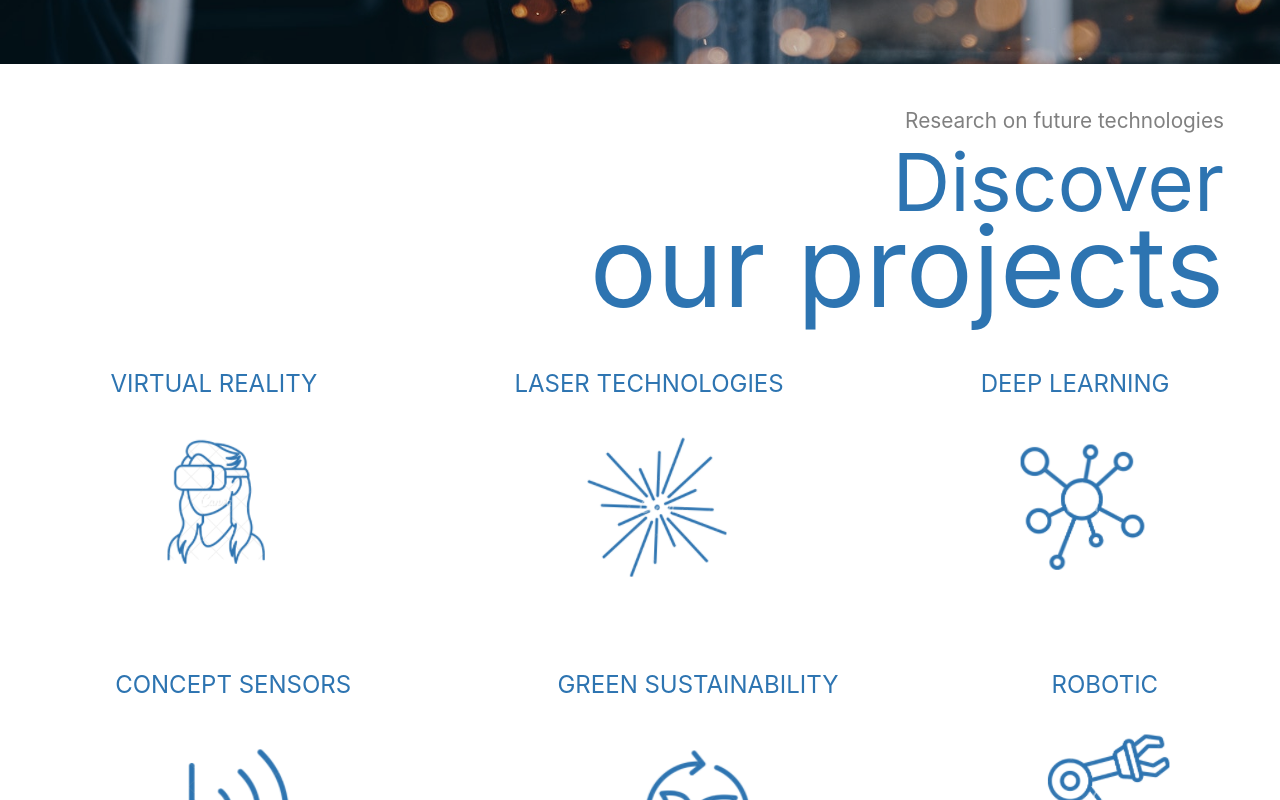
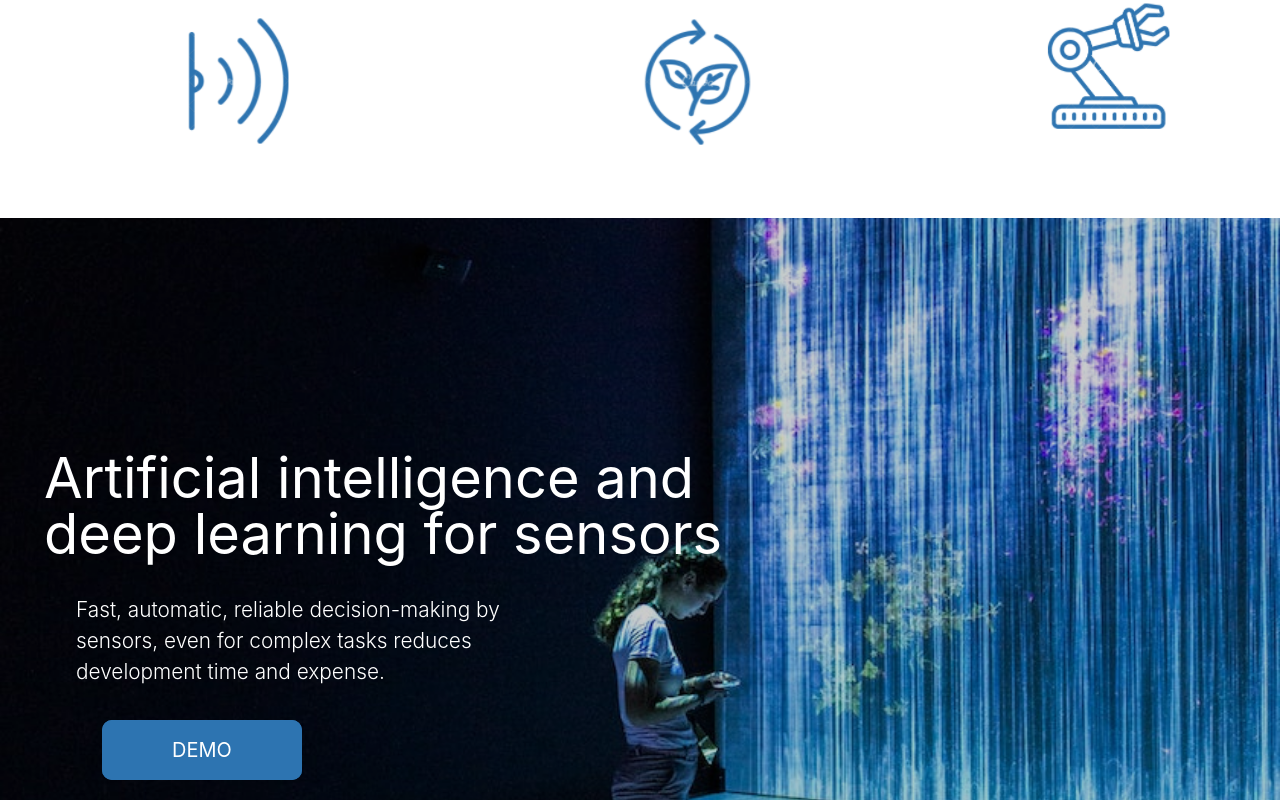
Before and after one commit to HungryOctopus/think-tank-website, a React (Create React App) app in the folder client/: page /projects in a window 1280 px wide. Shown: the part 820-1620 px from the top of the page. Built offline with nearby package versions, Linux system fonts and the light colour scheme.

Commit message:
added links & general improvements responsive & design

```diff
--- a/client/src/App.js
+++ b/client/src/App.js
@@ -1,33 +1,25 @@
-import React, { useEffect } from 'react';
+import React from 'react';
 import Navbar from './components/Navbar/Navbar';
-import Homepage from './Homepage';
-import { BrowserRouter as Router, Routes, Route } from 'react-router-dom';
+import Hero from './components/Hero/Hero';
+import Projects from './components/Projects/Projects';
+import Focus from './components/Focus/Focus.jsx';
+import About from './components/About/About';
+import Homepage from './views/Homepage';
+import { Routes, Route } from 'react-router-dom';
 import './index.css';
 import Footer from './footer/Footer';
+import ProjectsFocus from './views/ProjectsFocus';
 
 function App() {
-  // //const [offsetY, setoffsetY] = useState(0); // const of the length of the page
-
-  // const handleScroll = () => setoffsetY(window.pageYOffset);
-
-  // useEffect(() => {
-  //   window.addEventListener('scroll', handleScroll);
-
-  //   return () => window.removeEventListener('scroll', handleScroll);
-  // }, []);
-
   return (
     <>
-      <Router>
-        <Navbar />
-        <Homepage />
-        {/* <Routes>
-          <Route path="/" exact component={Homepage} />
-          <Route path="/projects" component={Projects} />
-          <Route path="/about" component={About} />
-        </Routes> */}
-        <Footer />
-      </Router>
+      <Navbar />
+      <Routes>
+        <Route path="/" element={<Homepage />} />
+        <Route path="/projects" element={<ProjectsFocus />} />
+        <Route path="/about" element={<About />} />
+      </Routes>
+      <Footer />
     </>
   );
 }
--- a/client/src/Homepage.jsx
+++ /dev/null
@@ -1,18 +0,0 @@
-import React, { useState, useEffect } from 'react';
-import Hero from './components/Hero/Hero';
-import Focus from './components/Focus/Focus';
-import Projects from './components/Projects/Projects';
-import About from './components/About/About';
-
-function Homepage() {
-  return (
-    <>
-      <Hero />
-      <Projects />
-      <Focus />
-      <About />
-    </>
-  );
-}
-
-export default Homepage;
--- a/client/src/components/About/About.css
+++ b/client/src/components/About/About.css
@@ -22,11 +22,11 @@
   .about-paragraph {
     display: flex;
     flex-direction: column;
+    margin: 10% 5% 10 5%;
+    padding: 10% 0 10% 0;
   }
 }
 
-/* @media screen and (max-width: 600px) {
-  .about-paragraph {
-    display: flex-column;
-  }
-} */
+.about-paragraph {
+  margin: 15% 5% 10 5%;
+}
--- a/client/src/components/Focus/Focus.css
+++ b/client/src/components/Focus/Focus.css
@@ -53,8 +53,78 @@
   width: 100%;
   display: flex;
   flex-direction: column;
-  justify-content: start;
+  justify-content: flex-start;
   align-items: flex-start;
   box-shadow: inset 0 0 0 1000px rgba(0, 0, 0, 0.2);
   object-fit: contain;
 }
+
+.btn {
+  width: 200px;
+  font-size: 20px;
+  height: 60px;
+  border: none;
+  outline: none;
+  background: var(--s-blue);
+  color: #fff;
+  cursor: pointer;
+  position: relative;
+  z-index: 0;
+  border-radius: 10px;
+}
+
+.btn::before {
+  position: absolute;
+  content: '';
+  width: calc(100% + 4px);
+  height: calc(100% + 4px);
+  left: -2px;
+  top: -2px;
+  background: linear-gradient(
+    124deg,
+    #ff2400,
+    #e81d1d,
+    #e8b71d,
+    #e3e81d,
+    #1de840,
+    #1ddde8,
+    #2b1de8,
+    #dd00f3,
+    #dd00f3
+  );
+  background-size: 400%;
+  z-index: -1;
+  filter: blur(5px);
+  animation: move 20s linear infinite;
+  opacity: 0;
+  transition: opacity 0.3s ease-in-out;
+  border-radius: 10px;
+}
+
+.btn:hover::before {
+  opacity: 1;
+}
+
+.btn::after {
+  z-index: -1;
+  content: '';
+  position: absolute;
+  width: 100%;
+  height: 100%;
+  background: var(--s-blue);
+  left: 0;
+  top: 0;
+  border-radius: 10px;
+}
+
+@keyframes move {
+  0% {
+    background-position: 0 0;
+  }
+  50% {
+    background-position: 400% 0;
+  }
+  100% {
+    background-position: 0 0;
+  }
+}
--- a/client/src/components/Focus/Focus.jsx
+++ b/client/src/components/Focus/Focus.jsx
@@ -15,7 +15,7 @@ function Focus() {
             </p>
           </div>
           <div>
-            <button className="btn">SEE DEMO</button>
+            <button className="btn">DEMO</button>
           </div>
         </div>
       </div>
--- a/client/src/components/Navbar/Navbar.css
+++ b/client/src/components/Navbar/Navbar.css
@@ -31,14 +31,15 @@ nav h3 {
 nav h4 {
   font-size: 0.875rem;
 }
+
 @media screen and (max-width: 600px) {
-  .h3 {
-    display: none;
+  .navbar-menu h3 {
+    font-size: 0.875rem;
   }
 }
 
-@media screen and (min-width: 600px) {
+/* @media screen and (min-width: 600px) {
   .h3 {
     display: flex;
   }
-}
+} */
--- a/client/src/components/Navbar/Navbar.jsx
+++ b/client/src/components/Navbar/Navbar.jsx
@@ -1,13 +1,9 @@
-import React, { useState, useEffect } from 'react';
+import React from 'react';
 import { Link } from 'react-router-dom';
 import './Navbar.css';
 import logo from './logo-thinktank-white.png';
 
 function Navbar() {
-  const [click, setClick] = useState(false);
-  const handleClick = () => setClick(!click);
-  const closeMobileMenu = () => setClick(false);
-
   return (
     <nav className="sticky top-0 shadow">
       <div className="navbar-container flex flex-row justify-between">
@@ -18,14 +14,14 @@ function Navbar() {
         </div>
 
         <div className="navbar-menu flex justify-end items-center px-3">
-          <Link to="/projects" className="px-3" onClick={closeMobileMenu}>
+          <Link to="/projects" className="px-3">
             <h3>Projects</h3>
           </Link>
-          <Link to="/about" className="px-3" onClick={closeMobileMenu}>
+          <Link to="/about" className="px-3">
             <h3>About</h3>
           </Link>
           <div className="language-selection px-5">
-            <h4>EN</h4>
+            <h3 className="bg-white text-sblue px-1">EN</h3>
           </div>
         </div>
       </div>
--- a/client/src/components/Projects/Projects.css
+++ b/client/src/components/Projects/Projects.css
@@ -74,3 +74,22 @@ Global Styles
     line-height: 1rem;
   }
 }
+
+@media screen and (min-width: 1100px) {
+  .projects-title {
+    margin: 3% 0 5% 0%;
+  }
+
+  .projects-title h1 {
+    font-size: 5rem;
+    text-align: center;
+  }
+
+  .projects-title h2 {
+    font-size: 7rem;
+    text-align: center;
+  }
+  .projects-container h3 {
+    display: none;
+  }
+}
--- a/client/src/index.js
+++ b/client/src/index.js
@@ -2,10 +2,11 @@ import React from 'react';
 import ReactDOM from 'react-dom';
 import './index.css';
 import App from './App';
+import { BrowserRouter as Router } from 'react-router-dom';
 
 ReactDOM.render(
-  <React.StrictMode>
+  <Router>
     <App />
-  </React.StrictMode>,
+  </Router>,
   document.getElementById('root')
 );
--- /dev/null
+++ b/client/src/views/Homepage.jsx
@@ -0,0 +1,18 @@
+import React from 'react';
+import Hero from '../components/Hero/Hero';
+import Focus from '../components/Focus/Focus';
+import Projects from '../components/Projects/Projects';
+import About from '../components/About/About';
+
+function Homepage() {
+  return (
+    <>
+      <Hero />
+      <Projects />
+      <Focus />
+      <About />
+    </>
+  );
+}
+
+export default Homepage;
--- /dev/null
+++ b/client/src/views/ProjectsFocus.jsx
@@ -0,0 +1,14 @@
+import React from 'react';
+import Focus from '../components/Focus/Focus';
+import Projects from '../components/Projects/Projects';
+
+function ProjectsFocus() {
+  return (
+    <>
+      <Projects />
+      <Focus />
+    </>
+  );
+}
+
+export default ProjectsFocus;
```
